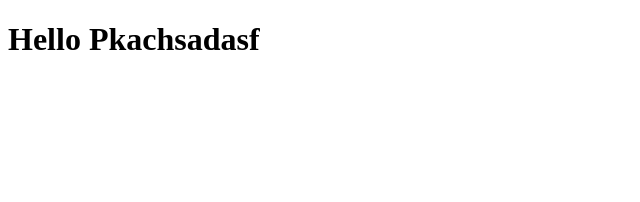
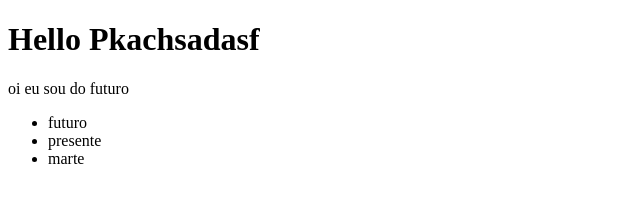
Before and after one commit to bea-tsf/aulas-devops-git, a plain HTML site: page index.html in a window 1280 px wide. Shown: the whole page, without its empty margins (0-640 px from the left). Drawn offline with Linux system fonts and the light colour scheme.

Commit message:
Changes to be committed: 	modified:   index.html Adiciona lista com futuro, presente e marte

```diff
--- a/index.html
+++ b/index.html
@@ -5,5 +5,11 @@
     </head>
     <body>
         <h1>Hello Pkachsadasf</h1>
+        <p>oi eu sou do futuro</p>
+        <ul>
+            <li>futuro</li>
+            <li>presente</li>
+            <li>marte</li>
+        </ul>
     </body>
 </html>
```
